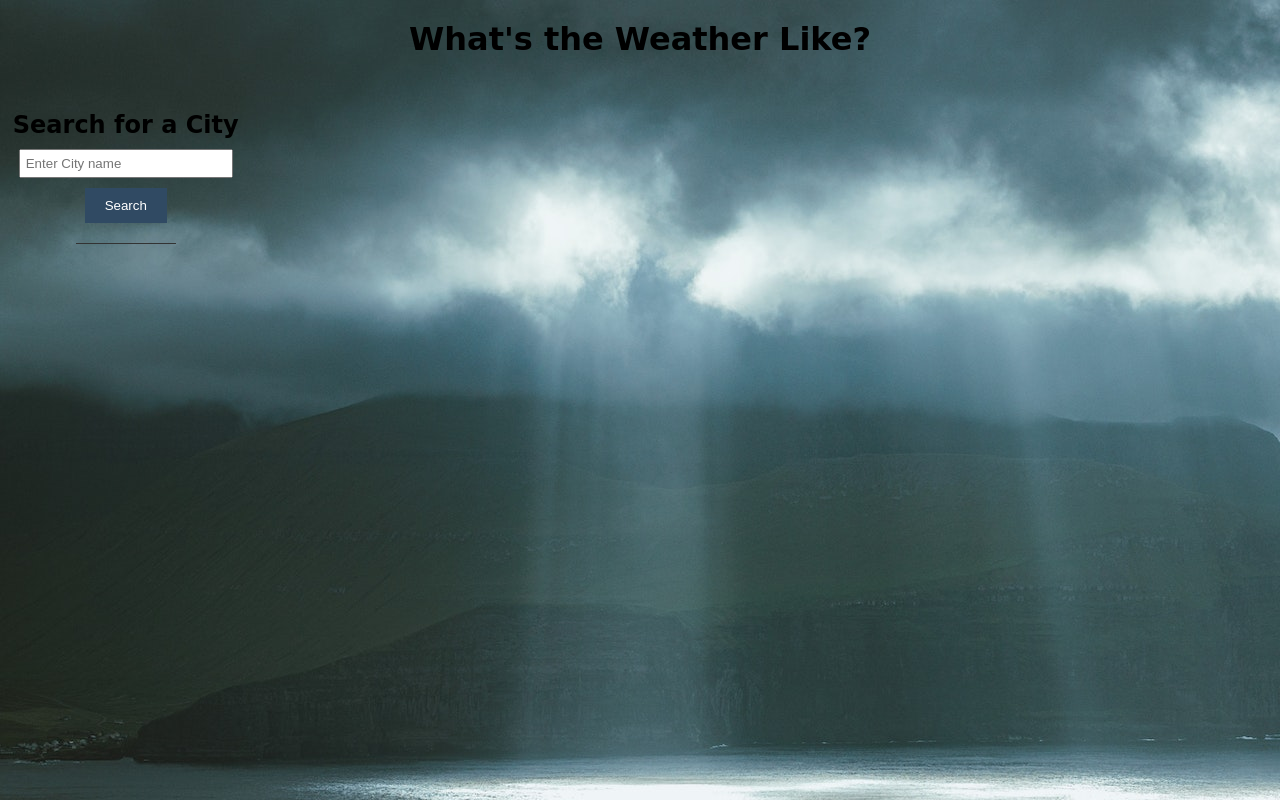
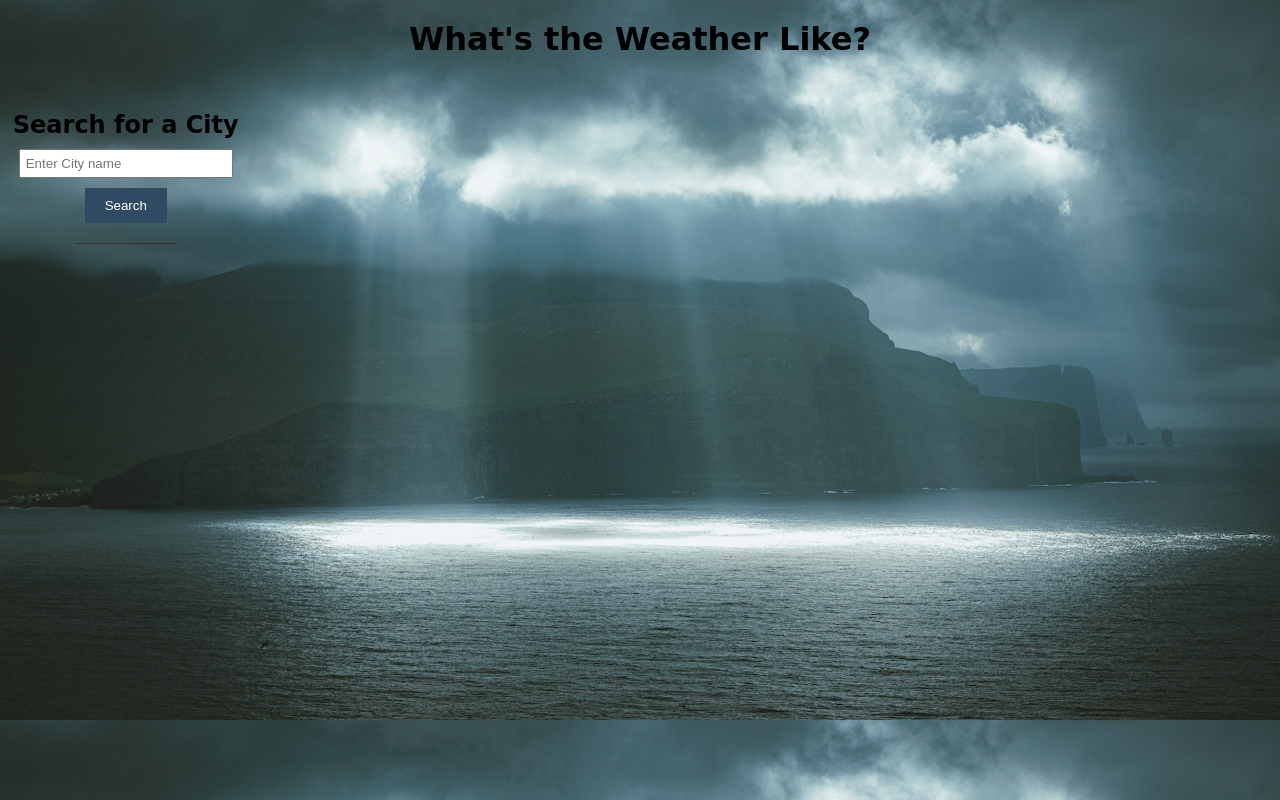
Before and after one commit to rosesandbooks89/My-Weather-App, a plain HTML site: page index.html in a window 1280 px wide. Drawn offline with Linux system fonts and the light colour scheme.

Commit message:
updated css to have image stretch on larger screens

```diff
--- a/assets/style.css
+++ b/assets/style.css
@@ -13,6 +13,7 @@ li {
 body {
   font-family: Arial, sans-serif;
   background-image: url(./images/pexels-gije-cho-16456694.jpg);
+  background-size: cover;
 }
 
 /* Weather Dashboard Styles */
```
Also changed, not shown: assets/script.js (+6 -3 lines), 1 other file.
